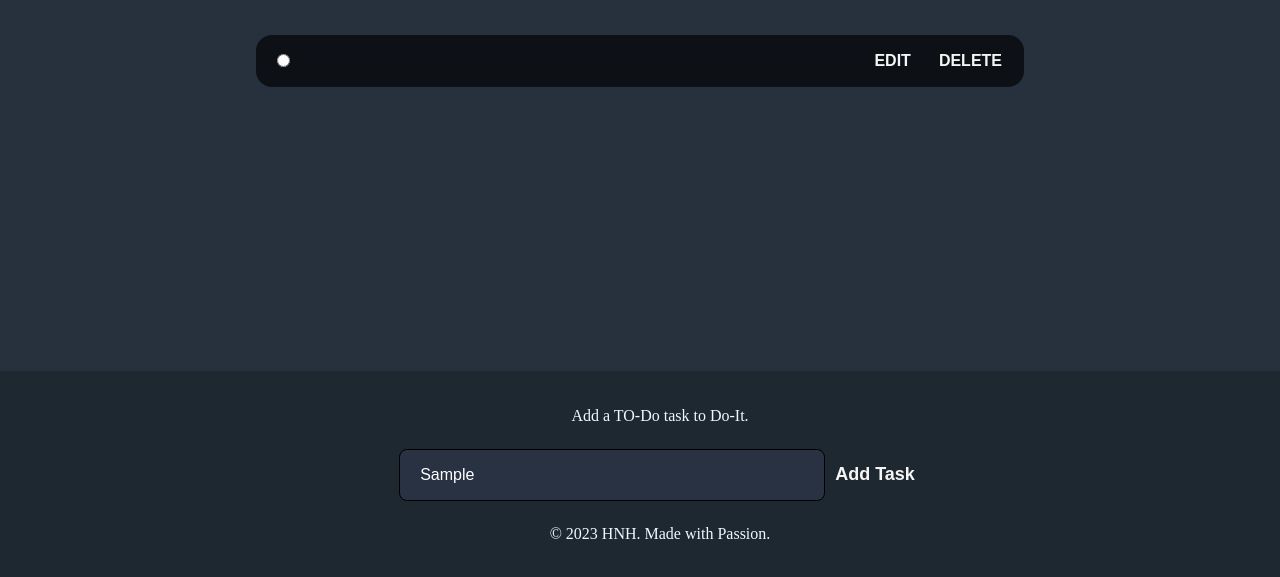
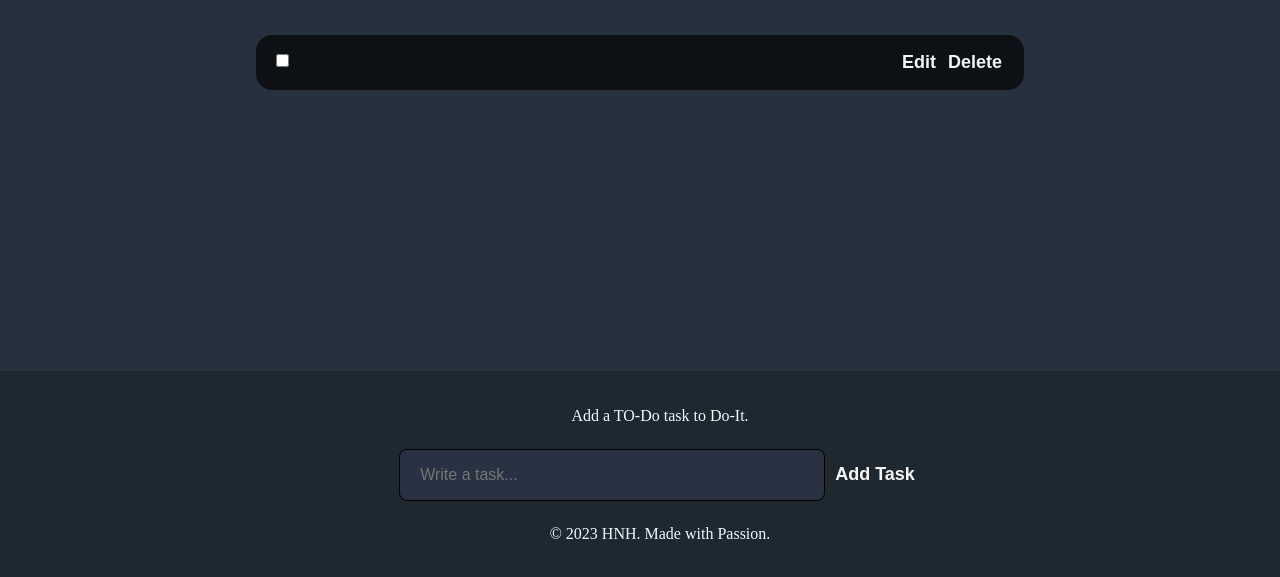
Before and after one commit to iamsanamrai/ToDo-List_using_JavaScript, a plain HTML site: page index.html in a window 1280 px wide. Both pictures are taken after typing "Sample" into the empty fields and a click on the button "Add Task". Shown: the part 221-798 px from the top of the page. Drawn offline with Linux system fonts and the light colour scheme.

Commit message:
added javascript

```diff
--- a/index.html
+++ b/index.html
@@ -20,20 +20,21 @@
     <main>
         <section class="task-list">
 
-            <div id="task">
-                <div class="task">
+            <div id="tasks">
+                <!--<div class="task">
 
                     <div class="content">
                         <input
                             type="radio"
                             class="text"
+                            value=""
                             readonly>
                     </div>
 
                     <div class="action">
                         <button class="edit">Edit</button>
                         <button class="delet">Delete</button>
-                    </div>
+                    </div>-->
 
                 </div>
 
@@ -45,11 +46,15 @@
 <!-- Footer -->
     <div class="footer">
         <p>Add a TO-Do task to Do-It.</p>
-        <div>
-        <input type="text" id="todoInput" placeholder="Write a task...">
+        <form id="new-task-form">
+        <input
+            type="text"
+            id="todoInput"
+            placeholder="Write a task...">
+
          <button onclick="addTodo()">Add Task</button>
 
-        </div>
+        </form>
 
 
             <p>© 2023 HNH. Made with Passion.</p>
--- a/main.js
+++ b/main.js
@@ -0,0 +1,52 @@
+window.addEventListener('load', () => {
+    const form = document.querySelector("#new-task-form");
+    const input = document.querySelector("#todoInput");
+    const list_el = document.querySelector("#tasks");
+
+    form.addEventListener('submit', (e) => {
+        e.preventDefault();
+
+        const task = input.value;
+
+        if  (!task) {
+              alert("Please fill out the task");
+              return;
+        }
+
+        const task_el = document.createElement("div");
+        task_el.classList.add("task");
+
+        const task_content_el = document.createElement("div");
+        task_content_el.classList.add("contents");
+
+        task_el.appendChild(task_content_el);
+
+        const task_input_el = document.createElement("input");
+        task_input_el.classList.add("text");
+        task_input_el.type = "checkbox";
+        task_input_el.value = "text";
+        task_input_el.setAttribute("readonly", "readonly");
+
+        task_content_el.appendChild(task_input_el)
+
+        const task_action_el = document.createElement("div");
+        task_action_el.classList.add("actions");
+
+        const task_edit_el = document.createElement("button");
+        task_edit_el.classList.add("edit");
+        task_edit_el.innerHTML = "Edit";
+
+        const task_delete_el = document.createElement("button");
+        task_delete_el.classList.add("delete");
+        task_delete_el.innerHTML = "Delete";
+
+        task_action_el.appendChild(task_edit_el);
+        task_action_el.appendChild(task_delete_el);
+
+        task_el.appendChild(task_action_el);
+
+        list_el.appendChild(task_el);
+        input.value = "";
+
+    })
+})
--- a/style.css
+++ b/style.css
@@ -9,6 +9,9 @@
     text-align: center;
     font-size: 4vh;
 }
+
+
+
 
 /*Body Design */
 
@@ -33,7 +36,7 @@ main {
     padding: 1rem;
 }
 
-#task .task {
+#tasks .task {
     display: flex;
     justify-content: space-between;
     background-color: rgb(13, 16, 20);
@@ -42,17 +45,17 @@ main {
     margin-bottom: 1rem;
 }
 
-#task .task .content {
+#tasks .task .content {
     color: lightgoldenrodyellow;
 }
 
-#task .task .action {
+#tasks .task .action {
     display: flex;
     margin: 0 -0.5rem;
 
 }
 
-.task .action button {
+.tasks .action button {
     cursor: pointer;
     margin: 0 0.5rem;
     font-size: 1rem;
@@ -60,6 +63,10 @@ main {
     text-transform: uppercase;
     transition: 0.4s;
 }
+
+
+
+
 
 /* Footer Design */
 
```
